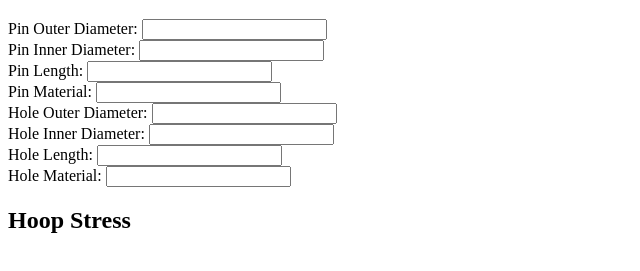
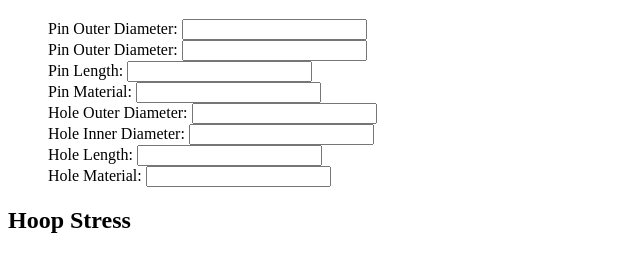
Before and after one commit to Michael-LangCodes/EngCalc, a plain HTML site: page PressFit/index.html in a window 1280 px wide. Shown: the part 61-332 px from the top of the page, without its empty margins (0-640 px from the left). Drawn offline with Linux system fonts and the light colour scheme.

Commit message:
Project Updates

```diff
--- /dev/null
+++ b/PressFit/css/style.css
@@ -0,0 +1,3 @@
+ul {
+    list-style-type: none;
+}
--- a/PressFit/index.html
+++ b/PressFit/index.html
@@ -3,34 +3,46 @@
 <head>
     <meta charset="UTF-8">
     <meta name="viewport" content="width=device-width, initial-scale=1.0">
+    <link rel="stylesheet" href="css/style.css">
     <title>Document</title>
 </head>
 <body>
     <h1 id="title">Press Fit Calculator</h1>
     <form id="Calculation Inputs">
+        <ul>
+            <li>
                 <label for="pinOD">Pin Outer Diameter:</label>
                 <input type="text" id="pinOD" name="pinOD">
-        <br>
-        <label for="pinID">Pin Inner Diameter:</label>
-        <input type="text" id="pinID" name="pinID">
-        <br>
+            </li>
+            <li>
+                    <label for="pinOD">Pin Outer Diameter:</label>
+                    <input type="text" id="pinOD" name="pinOD">
+            </li>
+            <li>
                     <label for="pinLength">Pin Length:</label>
                     <input type="text" id="pinLength" name="pinOD">
-        <br>
+            </li>
+            <li>
                 <label for="pinMaterial">Pin Material:</label>
                 <input type="text" id="pinMaterial" name="pinMaterial">
-        <br>
+            </li>
+            <li>
                 <label for="holeOD">Hole Outer Diameter:</label>
                 <input type="text" id="holeOD" name="holeOD">
-        <br>
+            </li>
+            <li>
                 <label for="holeID">Hole Inner Diameter:</label>
                 <input type="text" id="holeID" name="holeID">
-        <br>
+            </li>
+            <li>
                 <label for="holeLength">Hole Length:</label>
                 <input type="text" id="holeLength" name="holeLength">
-        <br>
+            </li>
+            <li>
                 <label for="holeMaterial">Hole Material:</label>
                 <input type="text" id="pinMaterial" name="pinMaterial">
+            </li>
+        </ul>
     </form>
 
     <h2>Hoop Stress</h2>
```
Lines whose indentation alone changed are shown as unchanged.
